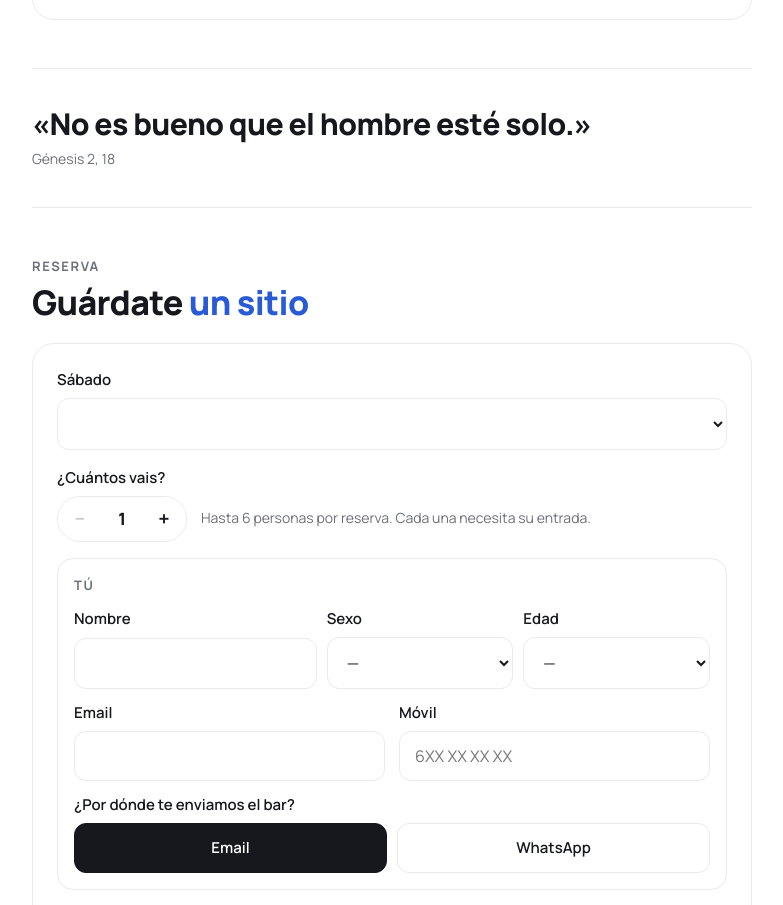
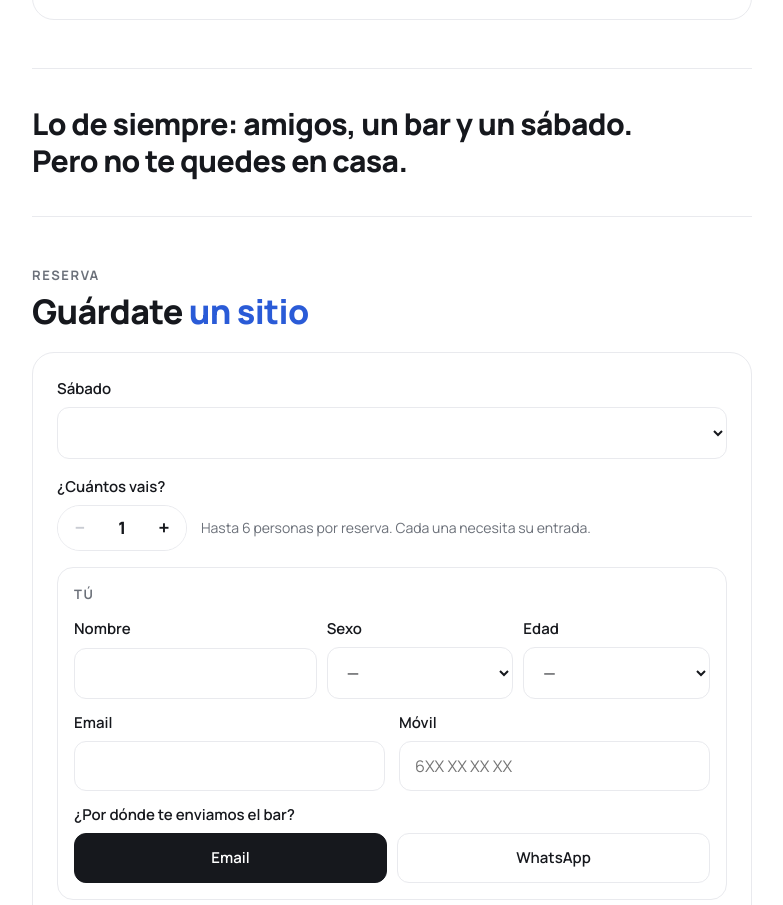
Before and after one commit to estebancalvobayarri/valeva, a plain HTML site: page index.html in a window 1280 px wide. Shown: the part 2811-3716 px from the top of the page, without its empty margins (248-1031 px from the left). Drawn offline with Linux system fonts and the light colour scheme; no server answers.

Commit message:
Sustituye la cita bíblica por «Lo de siempre: amigos, un bar y un sábado. Pero no te quedes en casa.»
Co-Authored-By: Claude Opus 5.5 <noreply@anthropic.com>
Claude-Session: https://claude.ai/code/session_01NjNeQzoFGeWXRebdw7CVKX

```diff
--- a/index.html
+++ b/index.html
@@ -341,8 +341,7 @@ footer{border-top:1px solid var(--line);padding:28px 0 44px;color:var(--muted);f
   </section>
 
   <div class="cita">
-    <p>«No es bueno que el hombre esté solo.»</p>
-    <span>Génesis 2, 18</span>
+    <p>Lo de siempre: amigos, un bar y un sábado.<br>Pero no te quedes en casa.</p>
   </div>
 
 
```
